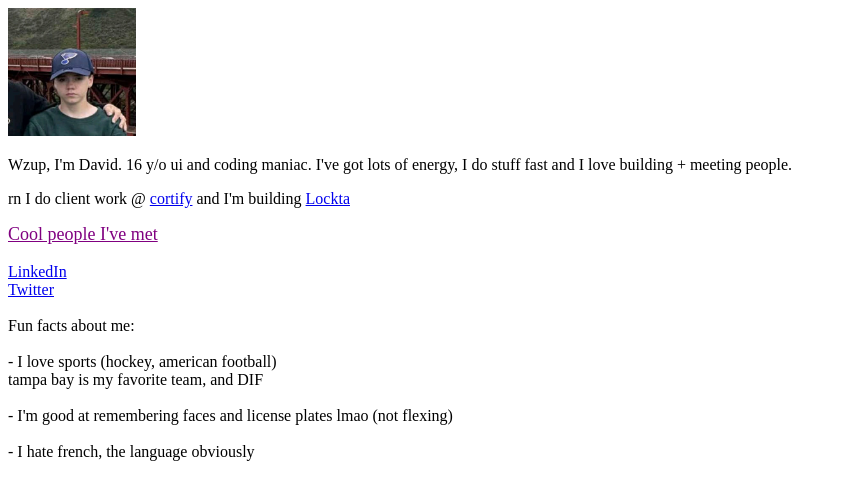
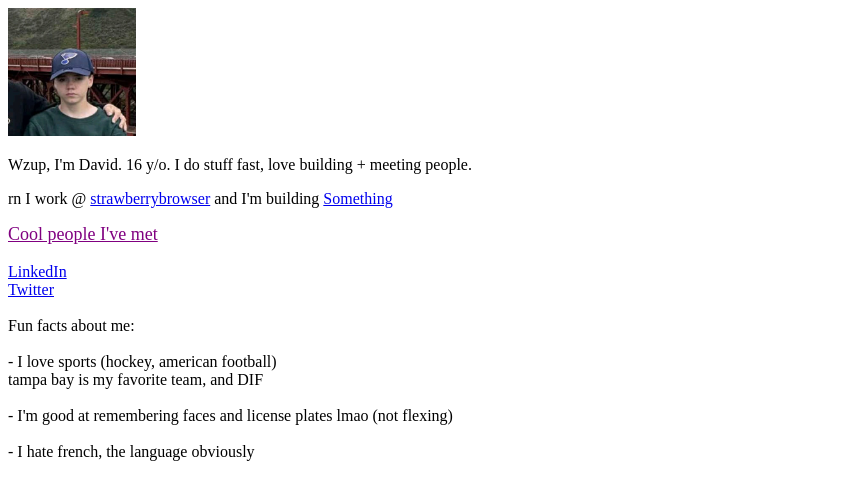
Before and after one commit to dkjo8/dkjo8, a React (Vite) app: page / in a window 1280 px wide. Shown: the top 500 px of the page, without its empty margins (0-846 px from the left). Built offline with nearby package versions, Linux system fonts and the light colour scheme.

Commit message:
Update personal introduction and links in App.tsx

```diff
--- a/src/App.tsx
+++ b/src/App.tsx
@@ -44,18 +44,18 @@
         {/* Main Content */}
         <div className="space-y-6 text-lg leading-relaxed">
           <p>
-            Wzup, I'm David. 16 y/o ui and coding maniac. I've got lots of energy, I do stuff fast and I love building + meeting people.
+            Wzup, I'm David. 16 y/o. I do stuff fast, love building + meeting people.
           </p>
 
           <p>
-            rn I do client work @{' '}
+            rn I work @{' '}
             <a
-              href="https://cortify.io"
+              href="https://strawberrybrowser.com/"
               target="_blank"
               rel="noopener noreferrer"
               className="bg-blue-500 hover:bg-blue-600 text-white px-4 py-2 rounded-lg transition-colors duration-200 inline-block"
             >
-              cortify
+              strawberrybrowser
             </a>
             {' '}and I'm building{' '}
             <a
@@ -64,7 +64,7 @@
               rel="noopener noreferrer"
               className="bg-green-500 hover:bg-green-600 text-white px-4 py-2 rounded-lg transition-colors duration-200 inline-block"
             >
-              Lockta
+              Something
             </a>
           </p>
 
```
